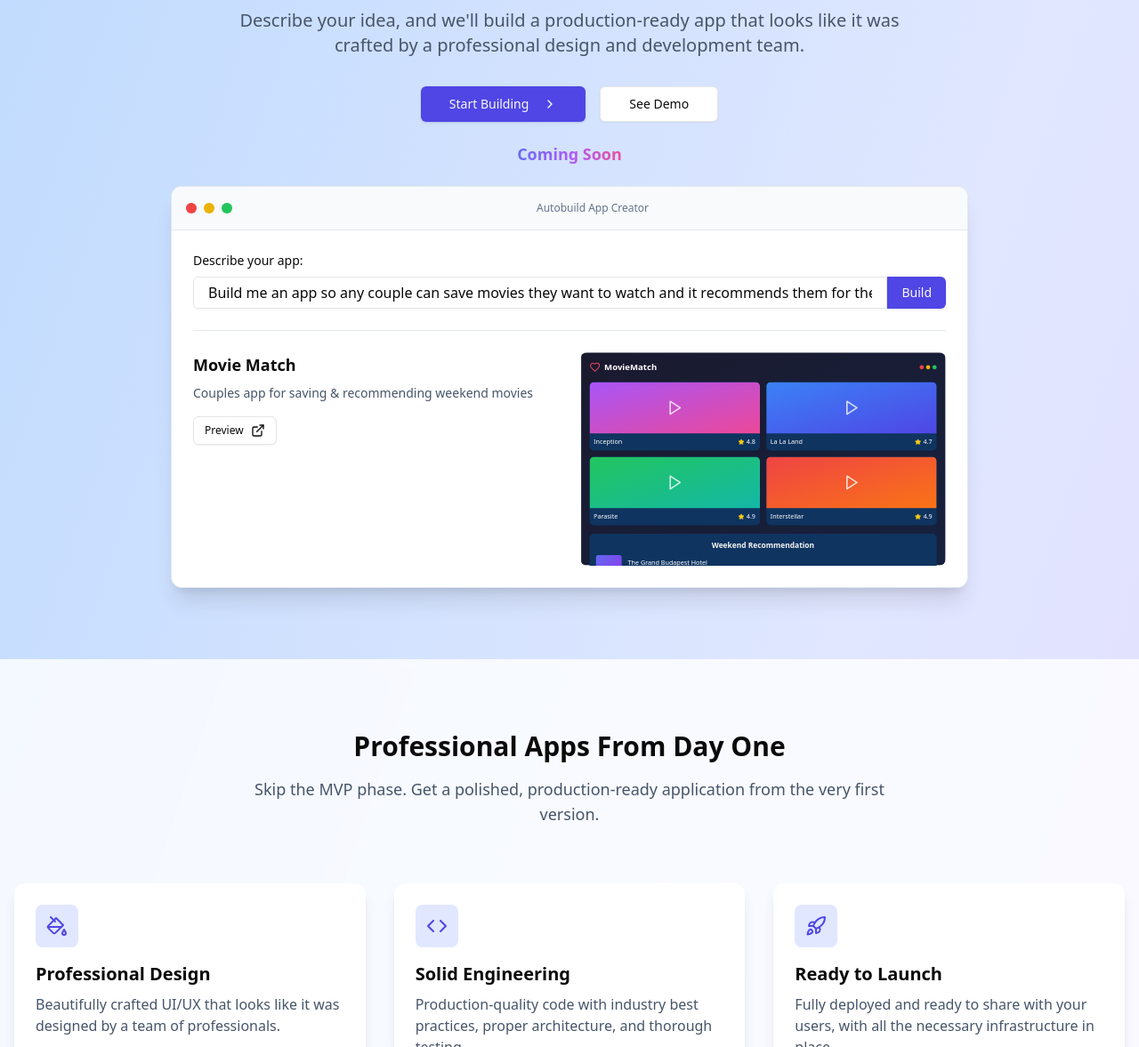
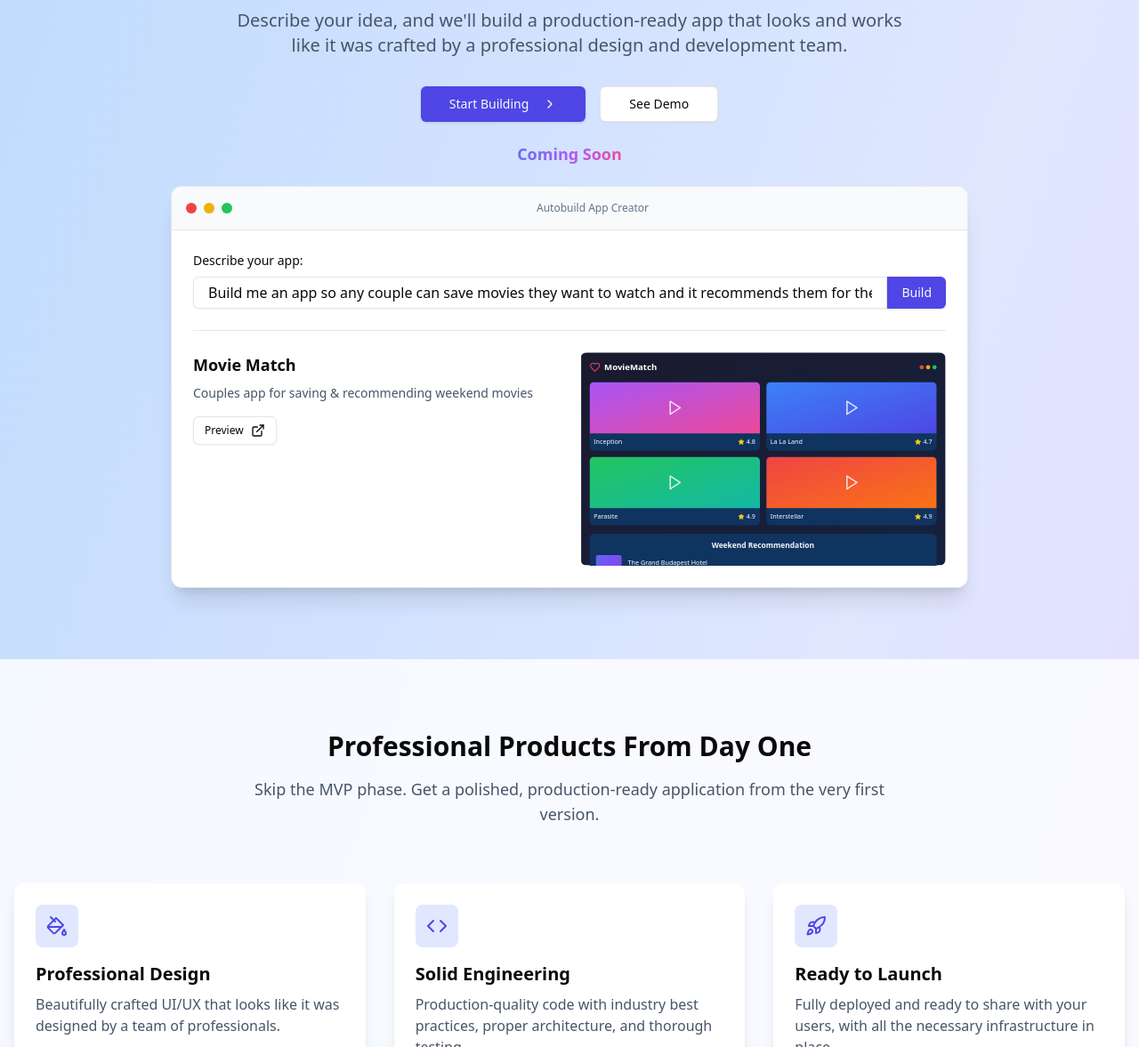
Before and after one commit to autobuilddev/autobuild-landing-page, a Gatsby site: page / in a window 1280 px wide. Shown: the part 278-1455 px from the top of the page at 89% size. Built offline with nearby package versions, Linux system fonts and the light colour scheme; Gatsby itself is replaced by a stand-in of ours.

Commit message:
improve copy

```diff
--- a/src/pages/index.tsx
+++ b/src/pages/index.tsx
@@ -140,13 +140,13 @@ const LandingPage = () => {
               </p>
             </div>
             <h1 className="text-4xl md:text-6xl font-bold tracking-tight mb-6 bg-gradient-to-r from-indigo-600 to-purple-600 text-transparent bg-clip-text !leading-snug">
-              Your App Idea, <br className="md:hidden" />
+              Your Product Idea, <br className="md:hidden" />
               <span className="italic">Professionally</span> Built
             </h1>
             <p className="text-lg md:text-xl text-slate-600 dark:text-slate-300 max-w-3xl mx-auto mb-4">
               Describe your idea, and we'll build a production-ready app that
-              looks like it was crafted by a professional design and development
-              team.
+              looks and works like it was crafted by a professional design and
+              development team.
             </p>
             <div className="flex flex-col md:flex-row justify-center gap-4 mb-4 mt-4">
               <Button size="lg" className="bg-indigo-600 hover:bg-indigo-700">
@@ -243,7 +243,7 @@ const LandingPage = () => {
         <div className="container mx-auto">
           <div className="text-center max-w-3xl mx-auto mb-16">
             <h2 className="text-3xl font-bold mb-4">
-              Professional Apps From Day One
+              Professional Products From Day One
             </h2>
             <p className="text-lg text-slate-600 dark:text-slate-300">
               Skip the MVP phase. Get a polished, production-ready application
```
